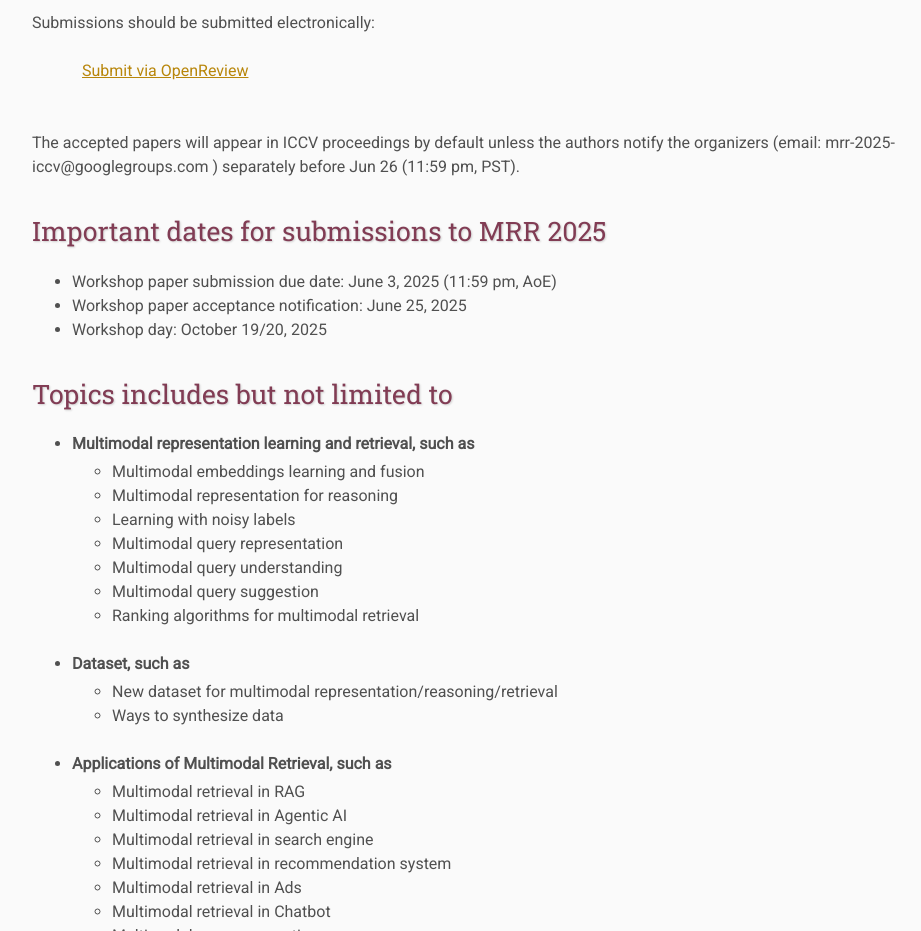
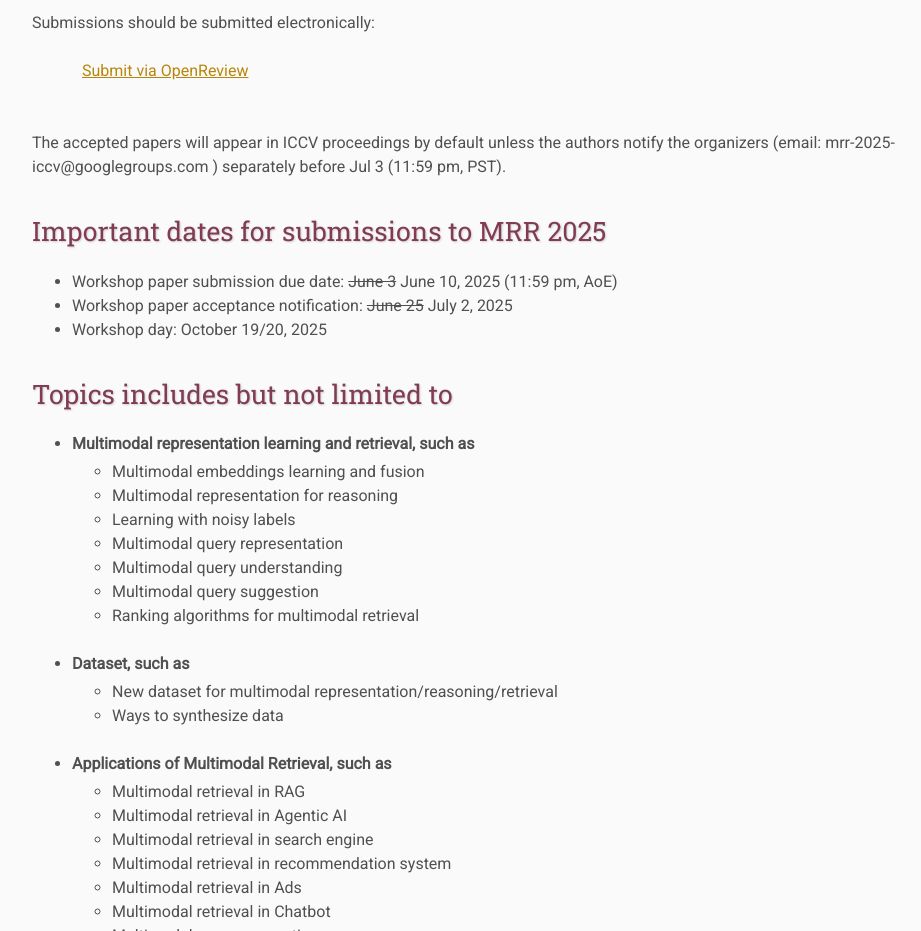
Before and after one commit to mrr-workshop/mrr-workshop.github.io, a plain HTML site: page index.html in a window 1280 px wide. Shown: the part 1480-2411 px from the top of the page, without its empty margins (108-1029 px from the left). Drawn offline with Linux system fonts and the light colour scheme.

Commit message:
push 1 week back

```diff
--- a/index.html
+++ b/index.html
@@ -128,12 +128,12 @@ Multimodal data is available in many applications like e-commerce production lis
         <p><a href="https://openreview.net/group?id=thecvf.com/ICCV/2025/Workshop/MRR">Submit via OpenReview</a></p>
         <br/>
         <p style="margin: 0; padding: 0;">The accepted papers will appear in ICCV proceedings by default unless the authors notify the organizers (email: mrr-2025-iccv@googlegroups.com
-) separately before Jun 26 (11:59 pm, PST).</p>
+) separately before Jul 3 (11:59 pm, PST).</p>
 
         <h3>Important dates for submissions to MRR 2025</h3>
         <ul class="custom-bullets">
-            <li>Workshop paper submission due date: June 3, 2025 (11:59 pm, AoE)</li>
-            <li>Workshop paper acceptance notification: June 25, 2025</li>
+            <li>Workshop paper submission due date: <strike>June 3</strike> June 10, 2025 (11:59 pm, AoE)</li>
+            <li>Workshop paper acceptance notification: <strike>June 25</strike> July 2, 2025</li>
             <li>Workshop day: October 19/20, 2025</li>
         </ul>
 
```
